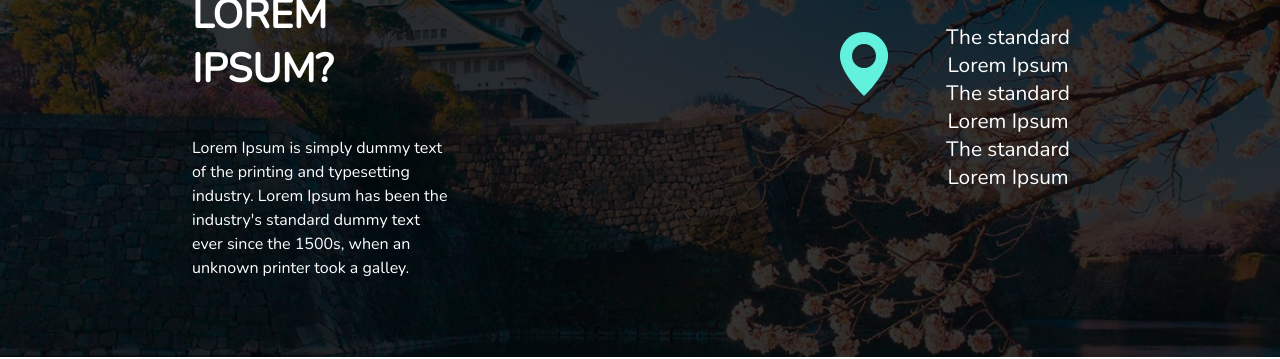
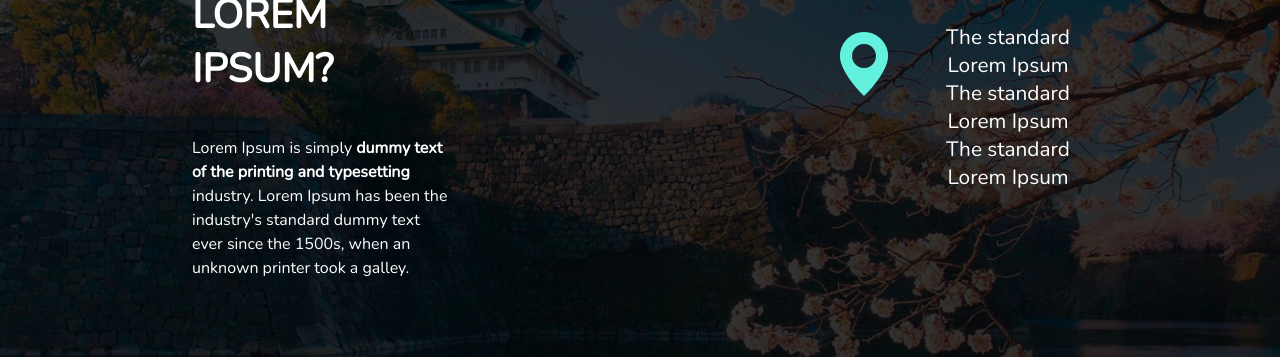
Before and after one commit to DevSalgueiro/landing-page, a plain HTML site: page index.html in a window 1280 px wide. Shown: the part 1320-1679 px from the top of the page. Drawn offline with nearby package versions, Linux system fonts and the light colour scheme.

Commit message:
Update index.html

```diff
--- a/index.html
+++ b/index.html
@@ -94,7 +94,7 @@
             <div id="about-location">
                 <h3>What is Lorem Ipsum?</h3>
 
-                <p>Lorem Ipsum is simply dummy text of the printing and typesetting industry. Lorem Ipsum has been the industry's
+                <p>Lorem Ipsum is simply <strong>dummy text of the printing and typesetting</strong> industry. Lorem Ipsum has been the industry's
                     standard dummy text ever since the 1500s, when an unknown printer took a galley.
                 </p>
 
```
